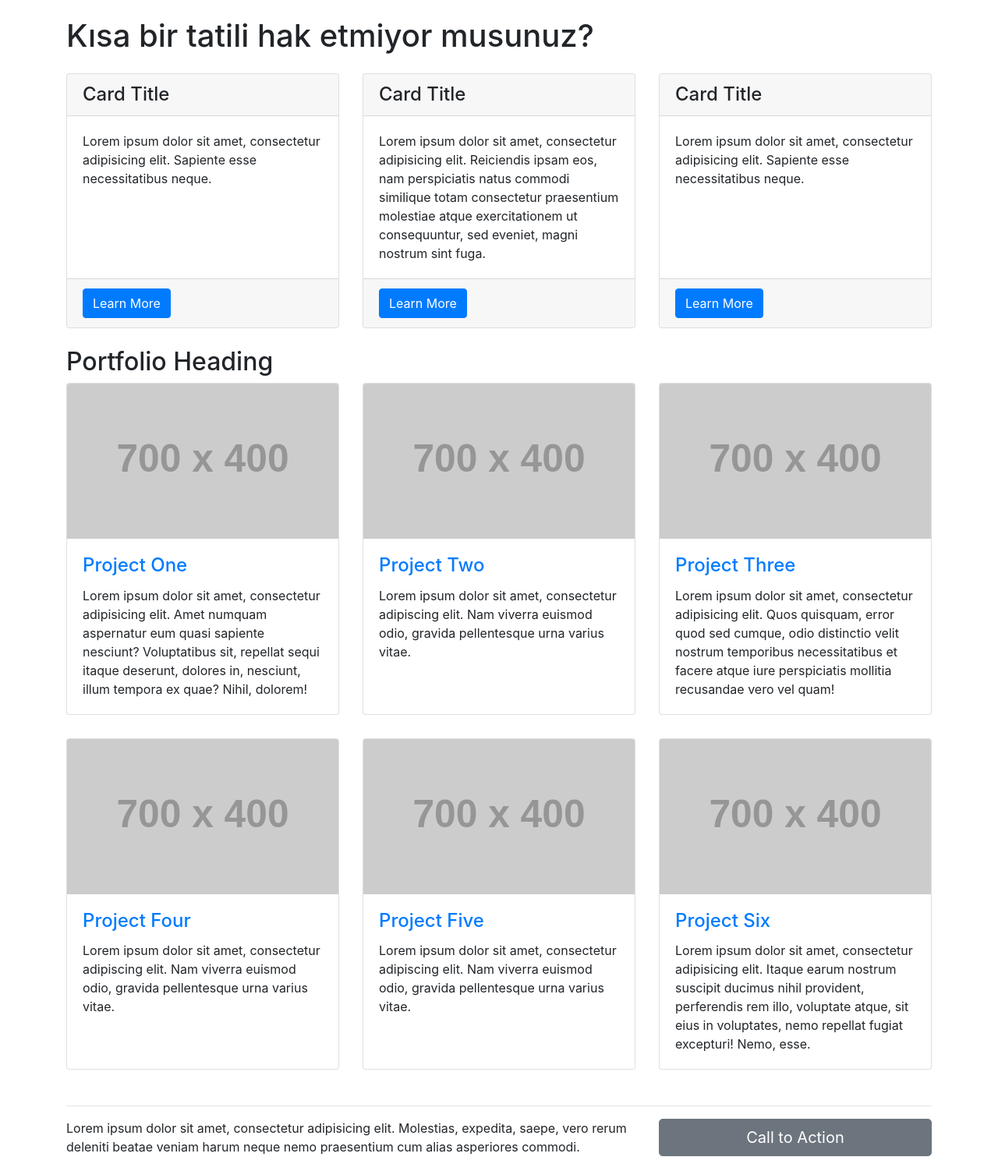
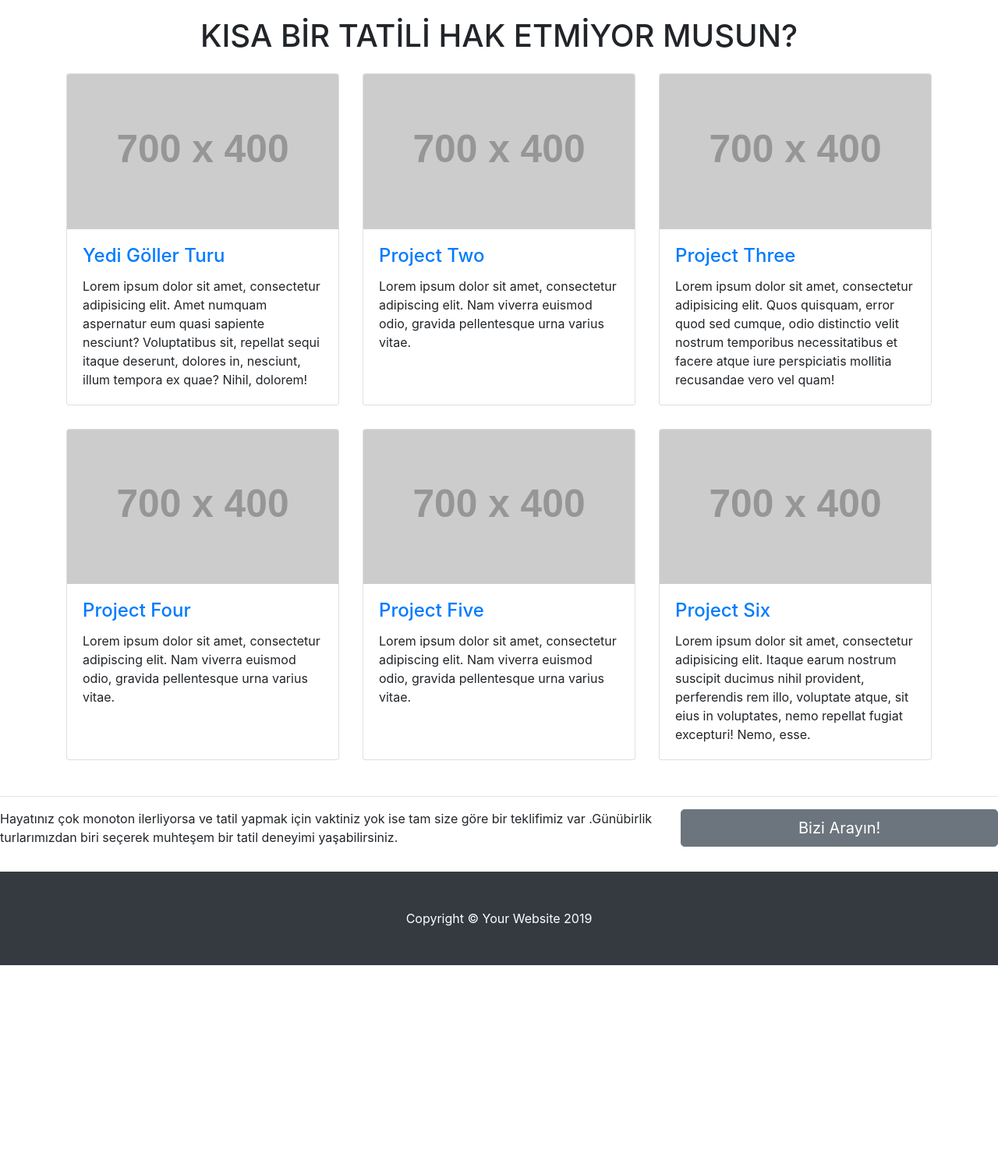
Before and after one commit to emreakatin/Armut_Tour, a plain HTML site: page index.html in a window 1280 px wide. Shown: the part 578-2080 px from the top of the page at 78% size. After the commit the page ends 1816 px from the top, so only its background shows below. Drawn offline with Linux system fonts and the light colour scheme; placeholder pictures from the web are drawn by us.

Commit message:
alt bara yazı eklendi

```diff
--- /dev/null
+++ b/css/index.css
@@ -0,0 +1,3 @@
+.indexcontainer{
+  padding-bottom: 5em;
+}
--- a/index.html
+++ b/index.html
@@ -99,48 +99,11 @@
   <!-- Page Content -->
   <div class="container">
 
-    <h1 class="my-4">Kısa bir tatili hak etmiyor musunuz?</h1>
 
-    <!-- Marketing Icons Section -->
-    <div class="row">
-      <div class="col-lg-4 mb-4">
-        <div class="card h-100">
-          <h4 class="card-header">Card Title</h4>
-          <div class="card-body">
-            <p class="card-text">Lorem ipsum dolor sit amet, consectetur adipisicing elit. Sapiente esse necessitatibus neque.</p>
-          </div>
-          <div class="card-footer">
-            <a href="#" class="btn btn-primary">Learn More</a>
-          </div>
-        </div>
-      </div>
-      <div class="col-lg-4 mb-4">
-        <div class="card h-100">
-          <h4 class="card-header">Card Title</h4>
-          <div class="card-body">
-            <p class="card-text">Lorem ipsum dolor sit amet, consectetur adipisicing elit. Reiciendis ipsam eos, nam perspiciatis natus commodi similique totam consectetur praesentium molestiae atque exercitationem ut consequuntur, sed eveniet, magni nostrum sint fuga.</p>
-          </div>
-          <div class="card-footer">
-            <a href="#" class="btn btn-primary">Learn More</a>
-          </div>
-        </div>
-      </div>
-      <div class="col-lg-4 mb-4">
-        <div class="card h-100">
-          <h4 class="card-header">Card Title</h4>
-          <div class="card-body">
-            <p class="card-text">Lorem ipsum dolor sit amet, consectetur adipisicing elit. Sapiente esse necessitatibus neque.</p>
-          </div>
-          <div class="card-footer">
-            <a href="#" class="btn btn-primary">Learn More</a>
-          </div>
-        </div>
-      </div>
-    </div>
     <!-- /.row -->
 
     <!-- Portfolio Section -->
-    <h2>Portfolio Heading</h2>
+    <h1 class="my-4" style="text-align:center;">KISA BİR TATİLİ HAK ETMİYOR MUSUN?</h1>
 
     <div class="row">
       <div class="col-lg-4 col-sm-6 portfolio-item">
@@ -148,7 +111,7 @@
           <a href="#"><img class="card-img-top" src="http://placehold.it/700x400" alt=""></a>
           <div class="card-body">
             <h4 class="card-title">
-              <a href="#">Project One</a>
+              <a href="#">Yedi Göller Turu</a>
             </h4>
             <p class="card-text">Lorem ipsum dolor sit amet, consectetur adipisicing elit. Amet numquam aspernatur eum quasi sapiente nesciunt? Voluptatibus sit, repellat sequi itaque deserunt, dolores in, nesciunt, illum tempora ex quae? Nihil, dolorem!</p>
           </div>
@@ -210,6 +173,7 @@
         </div>
       </div>
     </div>
+  </div>
     <!-- /.row -->
 
 
@@ -217,12 +181,12 @@
     <hr>
 
     <!-- Call to Action Section -->
-    <div class="row mb-4">
+    <div class="row mb-3">
       <div class="col-md-8">
-        <p>Lorem ipsum dolor sit amet, consectetur adipisicing elit. Molestias, expedita, saepe, vero rerum deleniti beatae veniam harum neque nemo praesentium cum alias asperiores commodi.</p>
+        <p>Hayatınız çok monoton ilerliyorsa ve tatil  yapmak için vaktiniz yok ise tam size göre bir teklifimiz var .Günübirlik turlarımızdan biri seçerek muhteşem bir tatil deneyimi yaşabilirsiniz.</p>
       </div>
       <div class="col-md-4">
-        <a class="btn btn-lg btn-secondary btn-block" href="#">Call to Action</a>
+        <a class="btn btn-lg btn-secondary btn-block" href="#">Bizi Arayın!</a>
       </div>
     </div>
 
```
